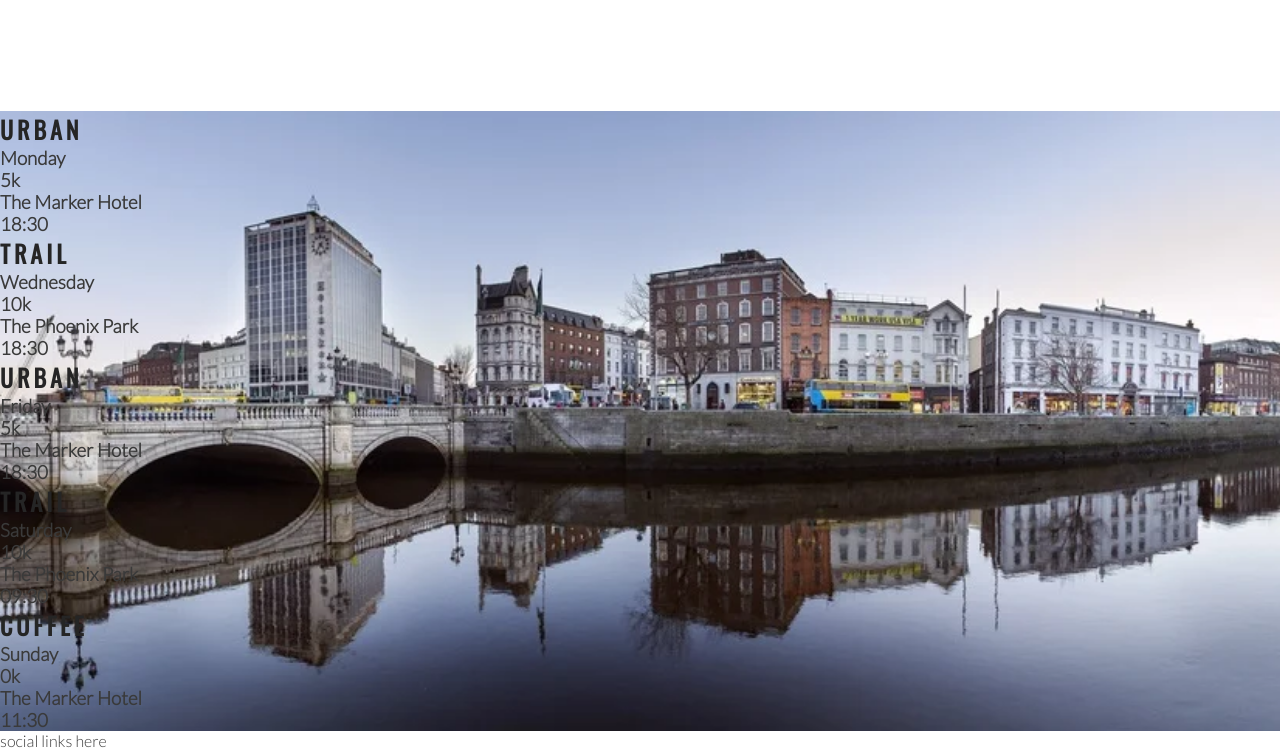
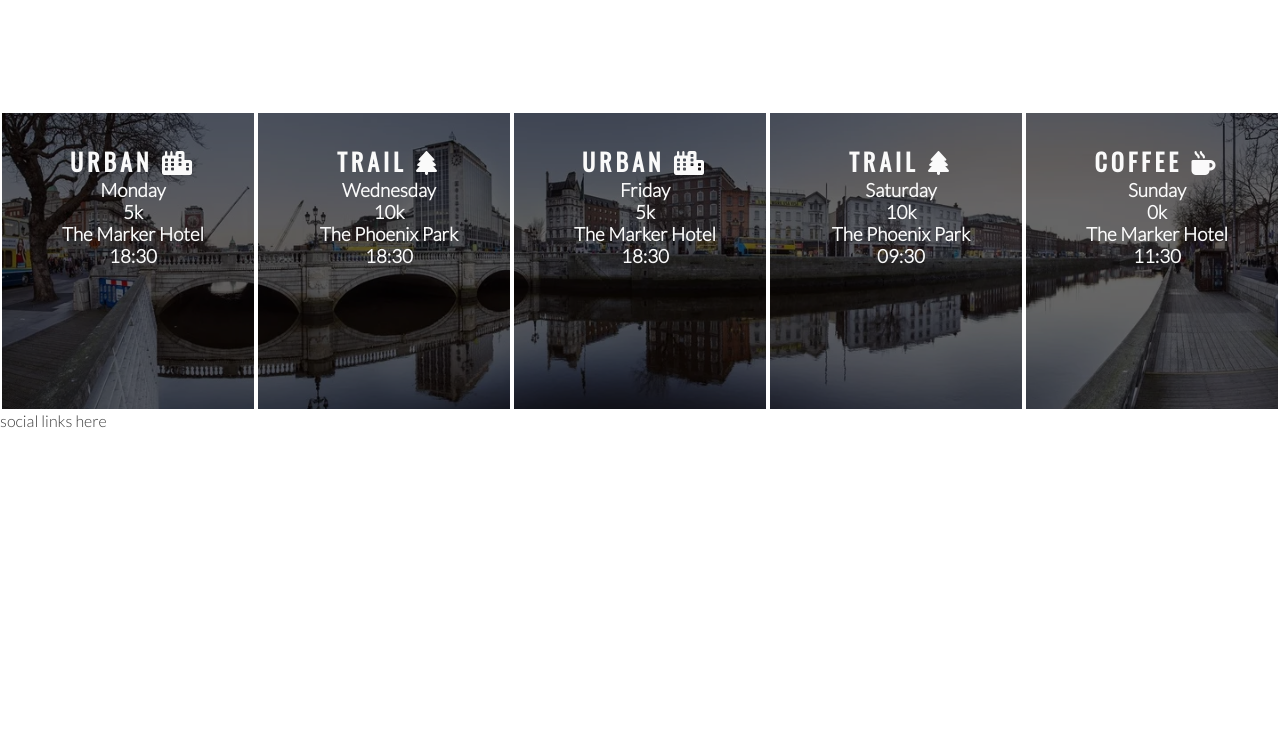
Before and after one commit to Yojative05/love-running, a plain HTML site: page index.html in a window 1280 px wide. Shown: the part 1184-1934 px from the top of the page. After the commit the page ends 1614 px from the top, so only its background shows below. Drawn offline with nearby package versions, Linux system fonts and the light colour scheme.

Commit message:
Style times panels and add icons

```diff
--- a/assets/css/style.css
+++ b/assets/css/style.css
@@ -197,3 +197,19 @@ hr {
     width: 100%;
     overflow: hidden;
 }
+
+#times div {
+    color: #fafafa;
+    background-color: rgba(0, 0, 0, 0.6);
+    width: 20%;
+    height: 300px;
+    float: left;
+    padding: 30px 0 0 10px;
+    text-align: center;
+    border: 2px solid white;
+    box-sizing: border-box;
+}
+
+#times h2 {
+    color: #fafafa;
+}
--- a/index.html
+++ b/index.html
@@ -80,35 +80,35 @@
     </section>
     <section id="times">
         <div>
-            <h2>Urban</h2>
+            <h2>Urban <i class="fas fa-city"></i></h2>
             <h3>Monday</h3>
             <h3>5k</h3>
             <h3>The Marker Hotel</h3>
             <h3>18:30</h3>
         </div>
         <div>
-            <h2>Trail</h2>
+            <h2>Trail <i class="fas fa-tree"></i></h2>
             <h3>Wednesday</h3>
             <h3>10k</h3>
             <h3>The Phoenix Park</h3>
             <h3>18:30</h3>
         </div>
         <div>
-            <h2>Urban</h2>
+            <h2>Urban <i class="fas fa-city"></i></h2>
             <h3>Friday</h3>
             <h3>5k</h3>
             <h3>The Marker Hotel</h3>
             <h3>18:30</h3>
         </div>
         <div>
-            <h2>Trail</h2>
+            <h2>Trail <i class="fas fa-tree"></i></h2>
             <h3>Saturday</h3>
             <h3>10k</h3>
             <h3>The Phoenix Park</h3>
             <h3>09:30</h3>
         </div>
         <div>
-            <h2>Coffee</h2>
+            <h2>Coffee <i class="fas fa-mug-hot"></i></h2>
             <h3>Sunday</h3>
             <h3>0k</h3>
             <h3>The Marker Hotel</h3>
```
